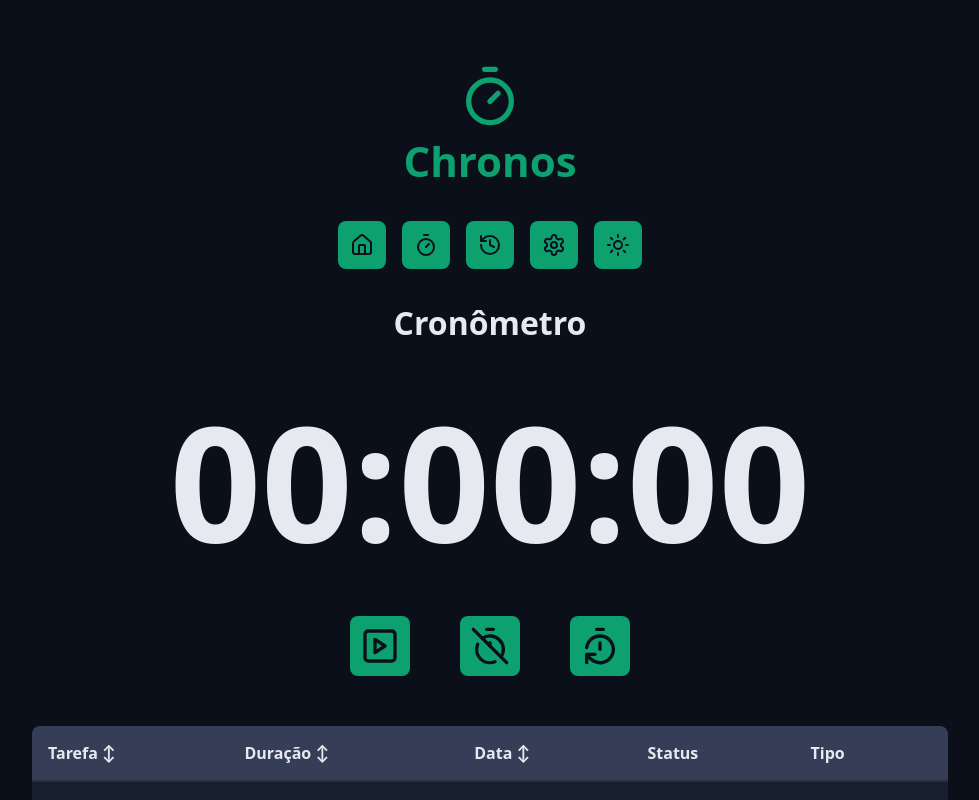
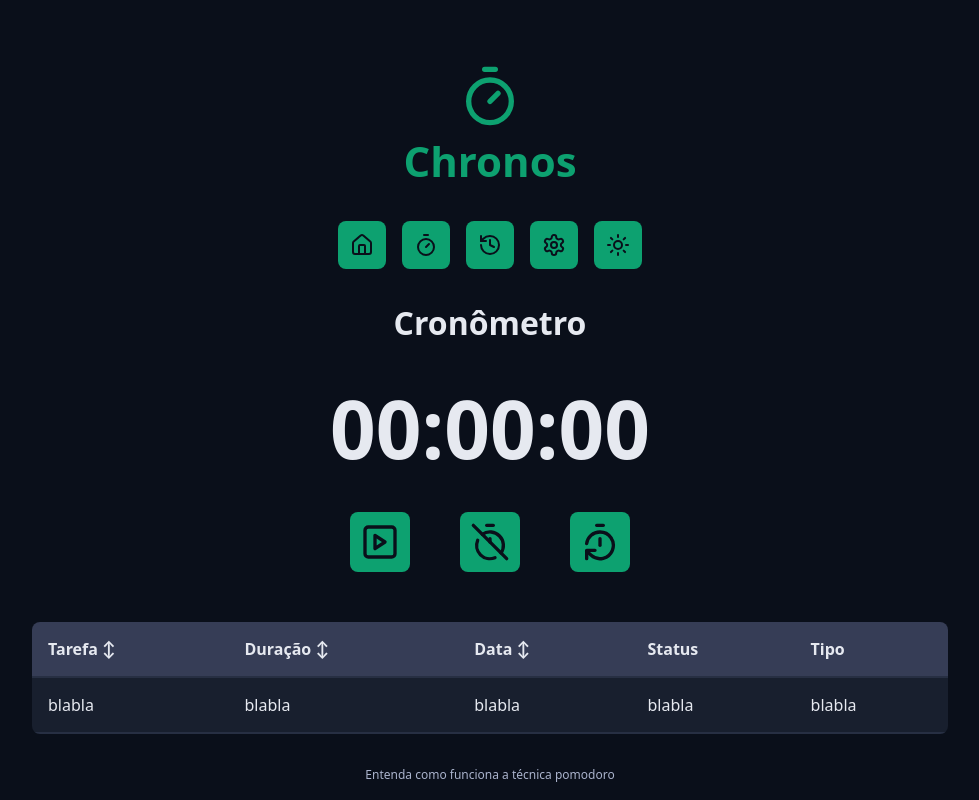
Before and after one commit to tiago-g-sales/chronos-pomodoro, a React (Vite) app: page /stopwatch in a window 1280 px wide. Shown: the top 800 px of the page, without its empty margins (150-1129 px from the left). Built offline with nearby package versions, Linux system fonts and the light colour scheme.

Commit message:
update project include new feature Stop Watch

```diff
--- a/src/components/CountUP/styles.module.css
+++ b/src/components/CountUP/styles.module.css
@@ -1,5 +1,5 @@
 .container {
-    font-size: clamp(8rem, 30vw, 16rem);
+    font-size: clamp(8rem, 30vw, 6rem);
     font-weight: bold;
     text-align: center;
     line-height: 1.3;
```
